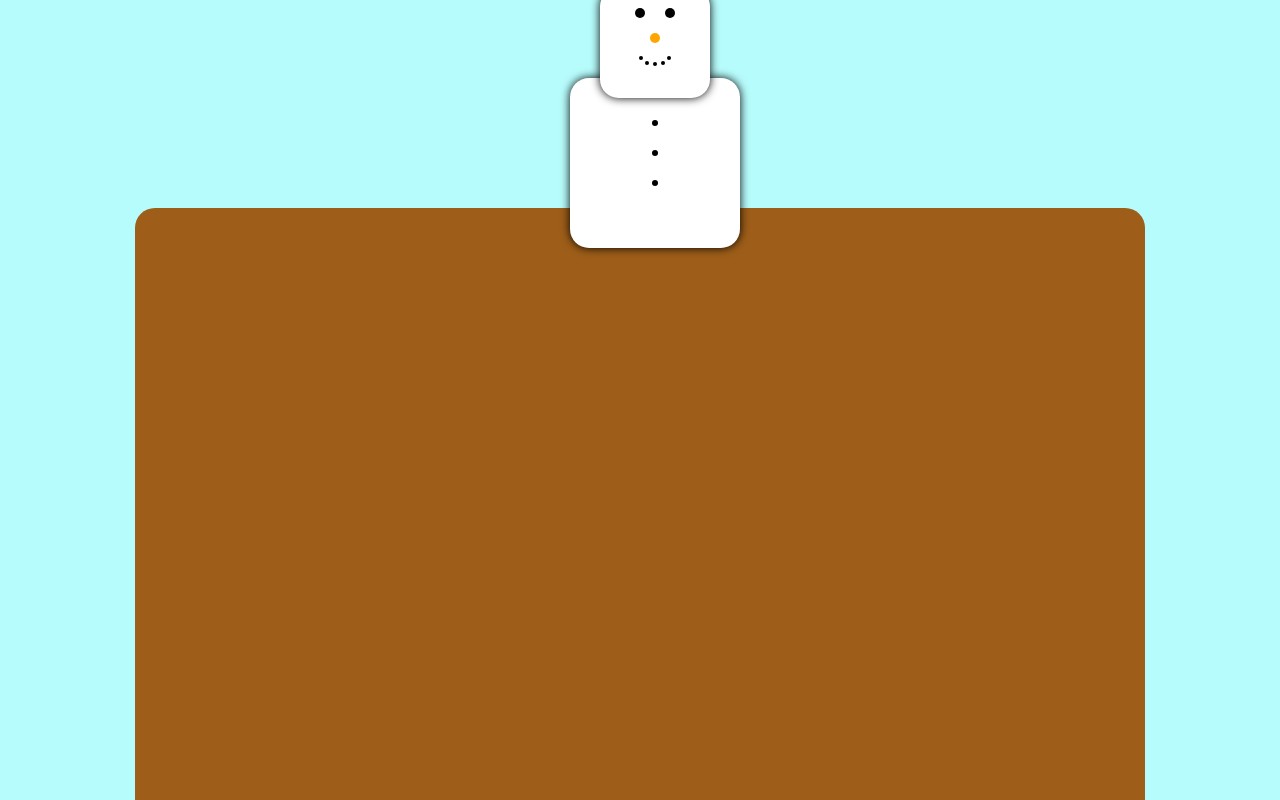
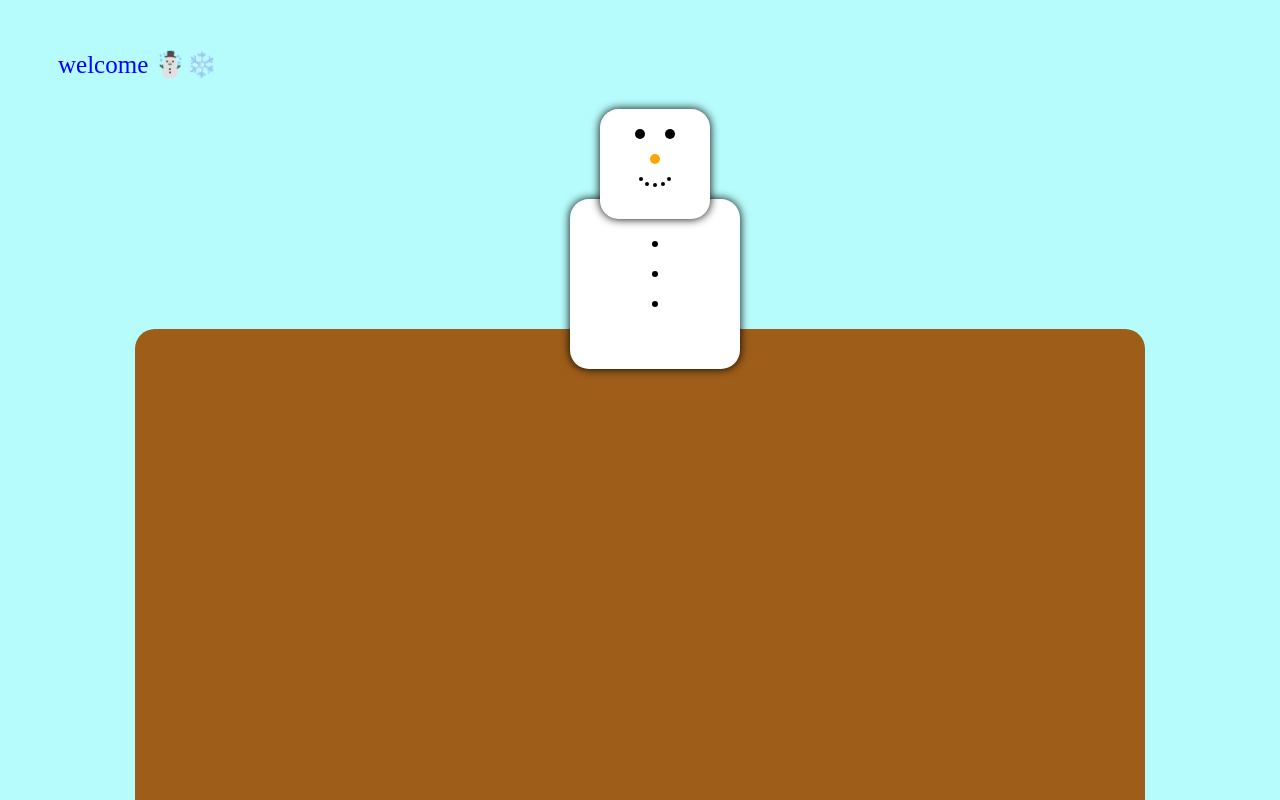
Before and after one commit to Hanieh-Sadeghi/Snowman-CSS, a plain HTML site: page index.html in a window 1280 px wide. Drawn offline with Linux system fonts and the light colour scheme.

Commit message:
add a new id

```diff
--- a/index.html
+++ b/index.html
@@ -7,6 +7,7 @@
     <title>Sonwman</title>
 </head>
 <body>
+    <div id="happy"> welcome ☃️❄️ </div>
     <div class="sonwman"></div>
 </body>
 </html>
```
